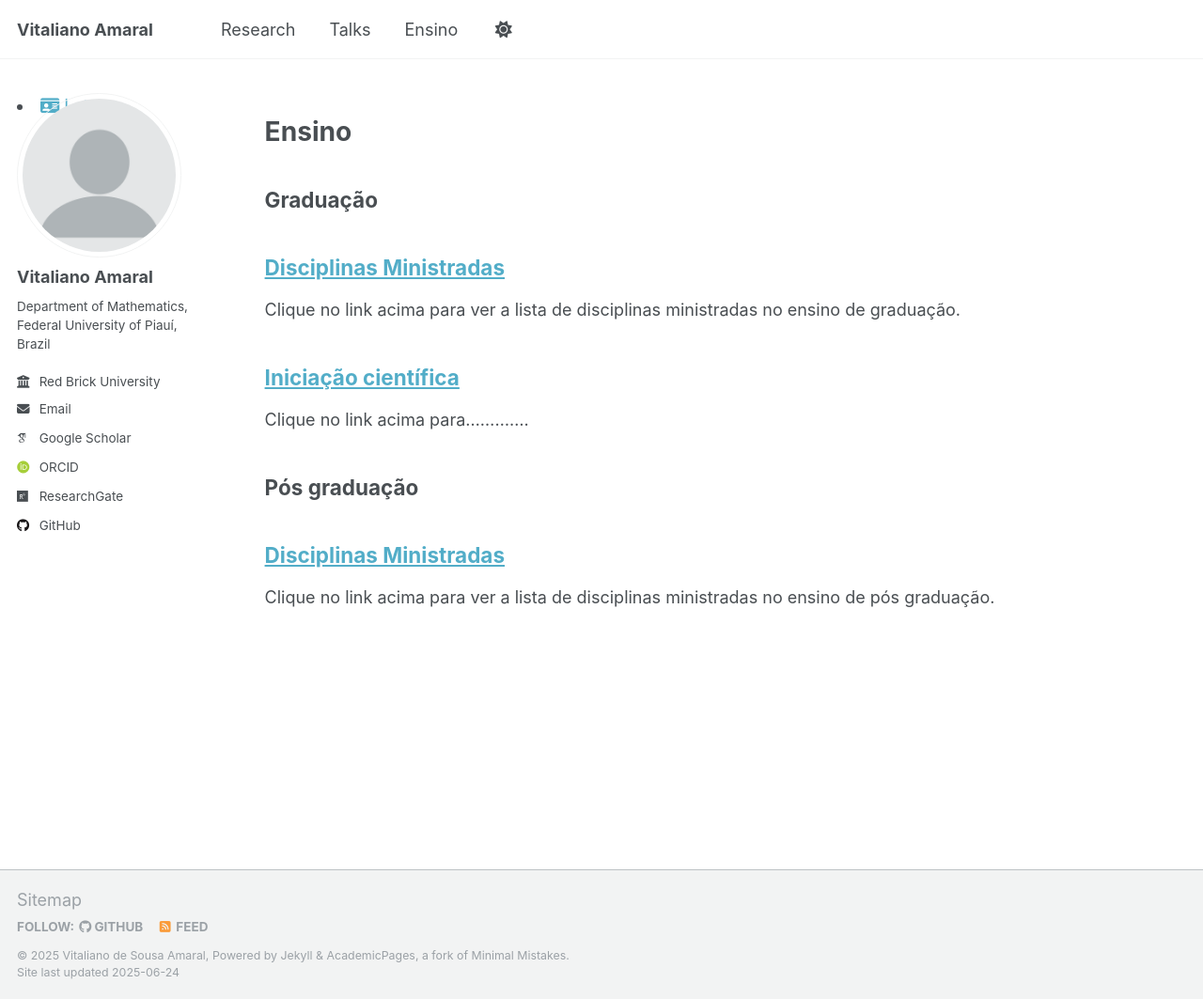
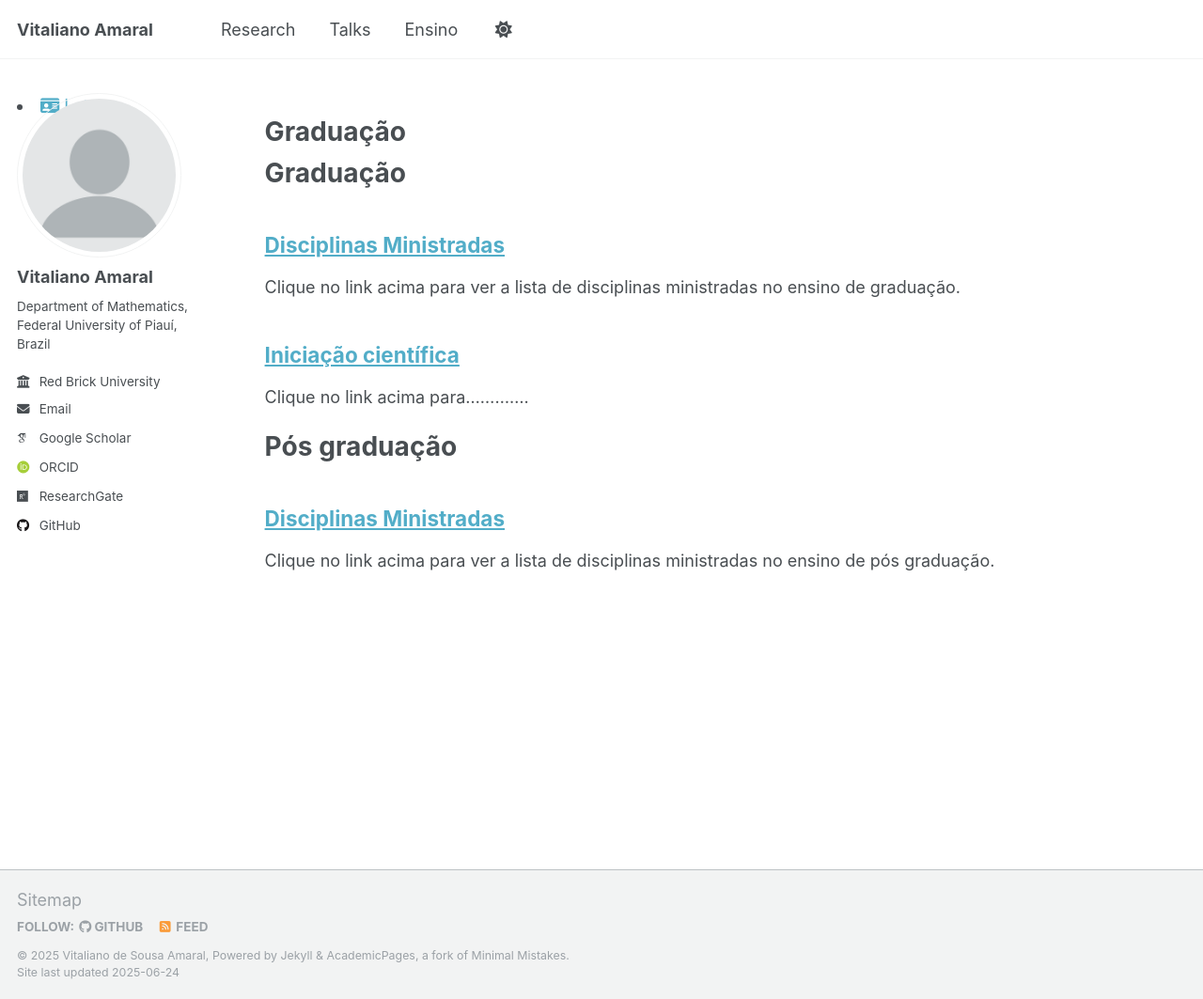
Before and after one commit to vitalianoamaral/vitalianoamaral.github.io, a Jekyll site: the page built from _pages/ensino.md, in a window 1280 px wide and 1063 px high. Shown: the whole window at 94% size. Built offline with Jekyll 4.4.1, drawn with Linux system fonts in a browser that asks for light colours; some web fonts are replaced; our own code applies the rules of GitHub Pages for plain Markdown files.

Commit message:
Update ensino.md

```diff
--- a/_pages/ensino.md
+++ b/_pages/ensino.md
@@ -1,15 +1,14 @@
 ---
 layout: archive
-title: "Ensino"
 permalink: /ensino/
 author_profile: true
 ---
 
-## Graduação
+# Graduação
 ## [Disciplinas Ministradas](/ensino/disciplinasg/)
 Clique no link acima para ver a lista de disciplinas ministradas no ensino de graduação.
 ## [Iniciação científica](/ensino/ic/)
 Clique no link acima para.............
-## Pós graduação
+# Pós graduação
 ## [Disciplinas Ministradas](/ensino/disciplinasg/)
 Clique no link acima para ver a lista de disciplinas ministradas no ensino de pós graduação.
```
